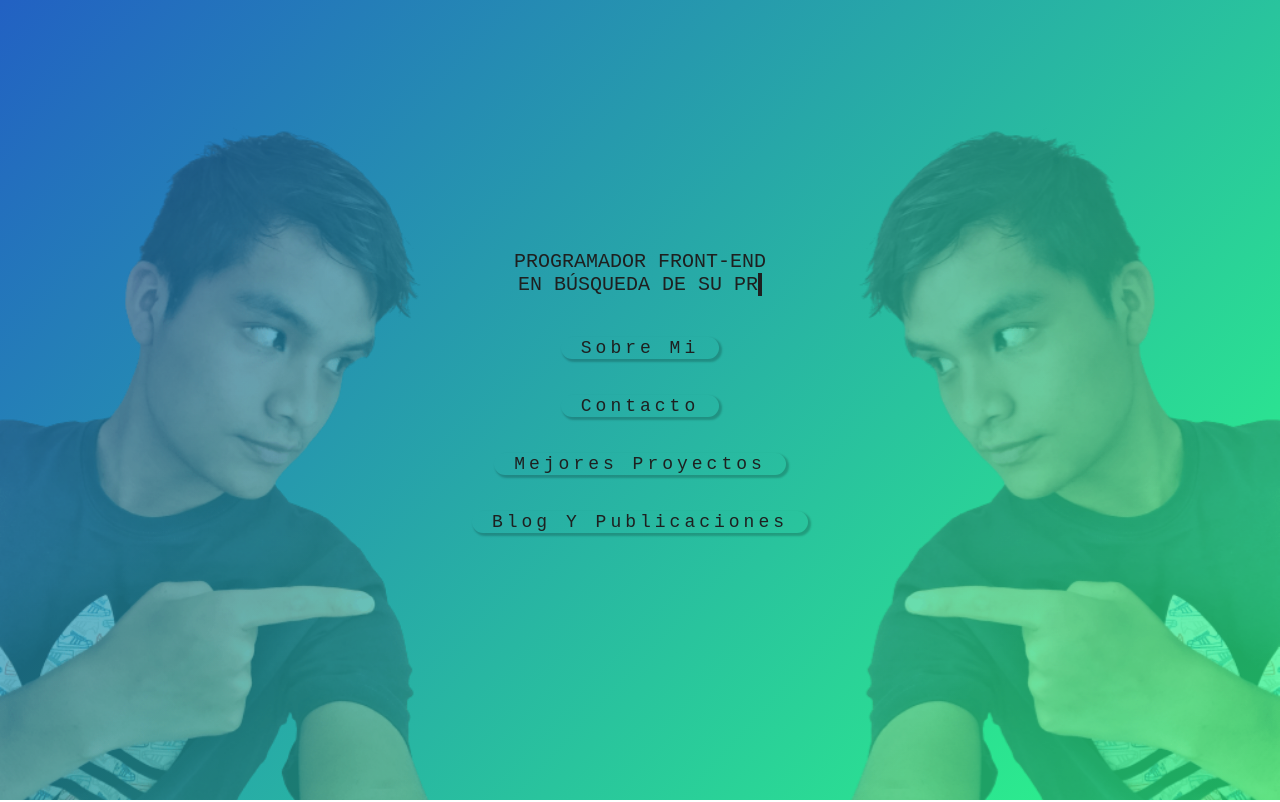
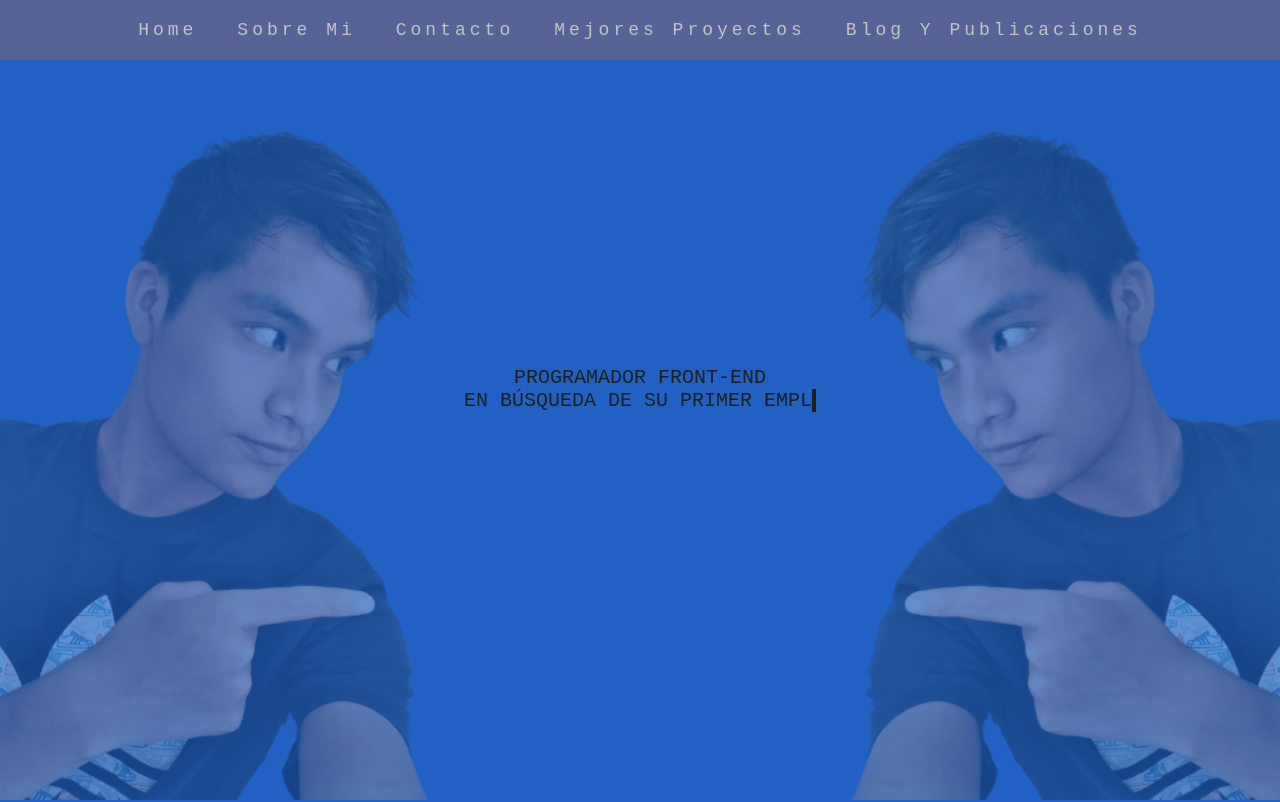
Before and after one commit to fimovol/testdereacttest, a React (Create React App) app: page / in a window 1280 px wide. Shown: the top 802 px of the page. Built offline with nearby package versions, Linux system fonts and the light colour scheme.

Commit message:
cambios de comportamiento de pagina

```diff
--- a/src/App.jsx
+++ b/src/App.jsx
@@ -1,61 +1,45 @@
 import { useState } from 'react';
 import './App.scss';
 import imagen from './img/a2-min.png';
-import { Link } from "react-router-dom";
-import {
-  Routes,
-  Route,
-  BrowserRouter,
-} from "react-router-dom";
 import Sobremi from './routes/sobremi'
-import Notfound from './routes/paginanoencontrada'
 import Blog from './routes/blog'
 import Contacto from './routes/contacto'
 import Proyectos from './routes/mejoresproyectos'
 
 function Fotossenalando (){
-  return (
-      <div className="contenedor">
-        <div className="rojo">
-            <img src={imagen} alt="" className="img"/>
-        </div>
-        <div className="verde">
-            <img src={imagen} alt="" className="img imgderecha"/>
-        </div>
-      </div>
-  )
-}
-function Contenidocentral(){
   setTimeout( function() {
     setestado({borderRight: "none"})
   },3000)
   const [estado,setestado] = useState({})
-  return(
-    <div className="centro">
-      <span className='efectoescritura' style={estado}>Programador Front-end</span>
-      <span className='efectoescrituraabajo'>en búsqueda de su primer empleo</span>
-      <Link to="sobremi" className='parrafo'>sobre mi</Link>
-      <Link to="contacto" className='parrafo'>contacto</Link>
-      <Link to="proyectos" className='parrafo'>mejores proyectos</Link>
-      <Link to="blog" className='parrafo'>Blog y publicaciones</Link>
-    </div>
- )
+  return (
+      <section id='home' className="contenedor">
+        <div className="rojo">
+            <img src={imagen} alt="" className="img"/>
+            <img src={imagen} alt="" className="img imgderecha"/>
+        </div>
+        <div className="centro">
+          <span className='efectoescritura' style={estado}>Programador Front-end</span>
+          <span className='efectoescrituraabajo'>en búsqueda de su primer empleo</span>
+        </div>
+      </section>
+  )
 }
 
 function App(){
   return (
     <div className="App">
-      <BrowserRouter>
-        <Routes>
-          <Route path="/" element={<Contenidocentral/>} />
-          <Route path="/sobremi" element={<Sobremi/>} />
-          <Route path="/contacto" element={<Contacto/>} />
-          <Route path="/proyectos" element={<Proyectos/>} />
-          <Route path="/blog" element={<Blog/>} />
-          <Route path="*" element={<Notfound/>} />
-        </Routes>
-      </BrowserRouter>
+      <nav>
+        <a href="#home" className='parrafo'>home</a>
+        <a href="#sobremi" className='parrafo'>sobre mi</a>
+        <a href="#contacto" className='parrafo'>contacto</a>
+        <a href="#proyectos" className='parrafo'>mejores proyectos</a>
+        <a href="#Blog" className='parrafo'>Blog y publicaciones</a>
+      </nav>
       <Fotossenalando/>
+      <section id='sobremi'><Sobremi/></section>
+      <section id='contacto'><Contacto/></section>
+      <section id='proyectos'><Proyectos/></section>
+      <section id='Blog'><Blog/></section>
     </div>
   );
 }
--- a/src/App.scss
+++ b/src/App.scss
@@ -1,6 +1,10 @@
+html{
+  scroll-behavior: smooth;
+  overflow-x: hidden;
+}
 body{
   margin: 0;
-  background: linear-gradient(133deg, rgba(34,97,195,1) 0%, rgba(45,253,135,1) 100%);
+  background: rgba(34,97,195,1);
   height: 100vh;
 }
 .imgderecha{
@@ -9,25 +13,20 @@ body{
 }
 .rojo{
   height: 100vh;
-  width: 50vw;
+  width: 100vw;
   align-items: end;
+  justify-content: space-between;
   display: flex;
+  position: fixed;
 }
-.verde{
-  height: 100vh;
-  width: 50vw;
 
-  display: flex;
-  justify-content: end;
-  align-items: end;
-}
 .contenedor{
   display: flex;
 }
 .centro{
   height: 100vh;
   width: 100vw;
-  position: absolute;
+  position: relative;
   display: flex;
   justify-content: center;
   align-items: center;
@@ -41,14 +40,13 @@ body{
   font-weight: lighter;
   text-decoration: none;
   font-size: large;
-  color: rgb(30, 32, 32);
+  color: rgb(196, 196, 196);
   border-radius: 20px;
   padding: 1px 20px 1px 20px;
   transition: all 300ms;
   user-select: none;
   margin-block-start: 1em;
   margin-block-end: 1em;
-  box-shadow: 2px 2px 2px 1px rgba(0, 0, 0, 0.2);
 }
 .img {
   opacity: 30%;
@@ -86,6 +84,24 @@ body{
   overflow: hidden;
   animation-delay: 3.5s;
 }
+nav{
+  background-color: rgba(136, 105, 105, 0.5);
+  width: 100vw;
+  height: 60px;
+  display: flex;
+  align-items: center;
+  justify-content: center;
+  position:fixed;
+  top: 0;
+  z-index:10;
+}
+section{
+  width: 100vw;
+  height: 100vh;
+  display: flex;
+  align-items: center;
+  justify-content: center;
+}
 @keyframes typing{
   from { width: 0; }
 }
--- a/src/index.js
+++ b/src/index.js
@@ -3,9 +3,21 @@ import ReactDOM from 'react-dom';
 import './index.css';
 import App from './App.jsx'
 import reportWebVitals from './reportWebVitals'
+import Notfound from './routes/paginanoencontrada'
+import {
+  Routes,
+  Route,
+  BrowserRouter,
+} from "react-router-dom";
 
 ReactDOM.render(
-  <App />
+  <BrowserRouter>
+    <Routes>
+      <Route path="/" element={ <App />} />
+      <Route path="*" element={ <Notfound />} />
+    </Routes>
+  </BrowserRouter>
+
   ,
   document.getElementById('root')
 );
```
